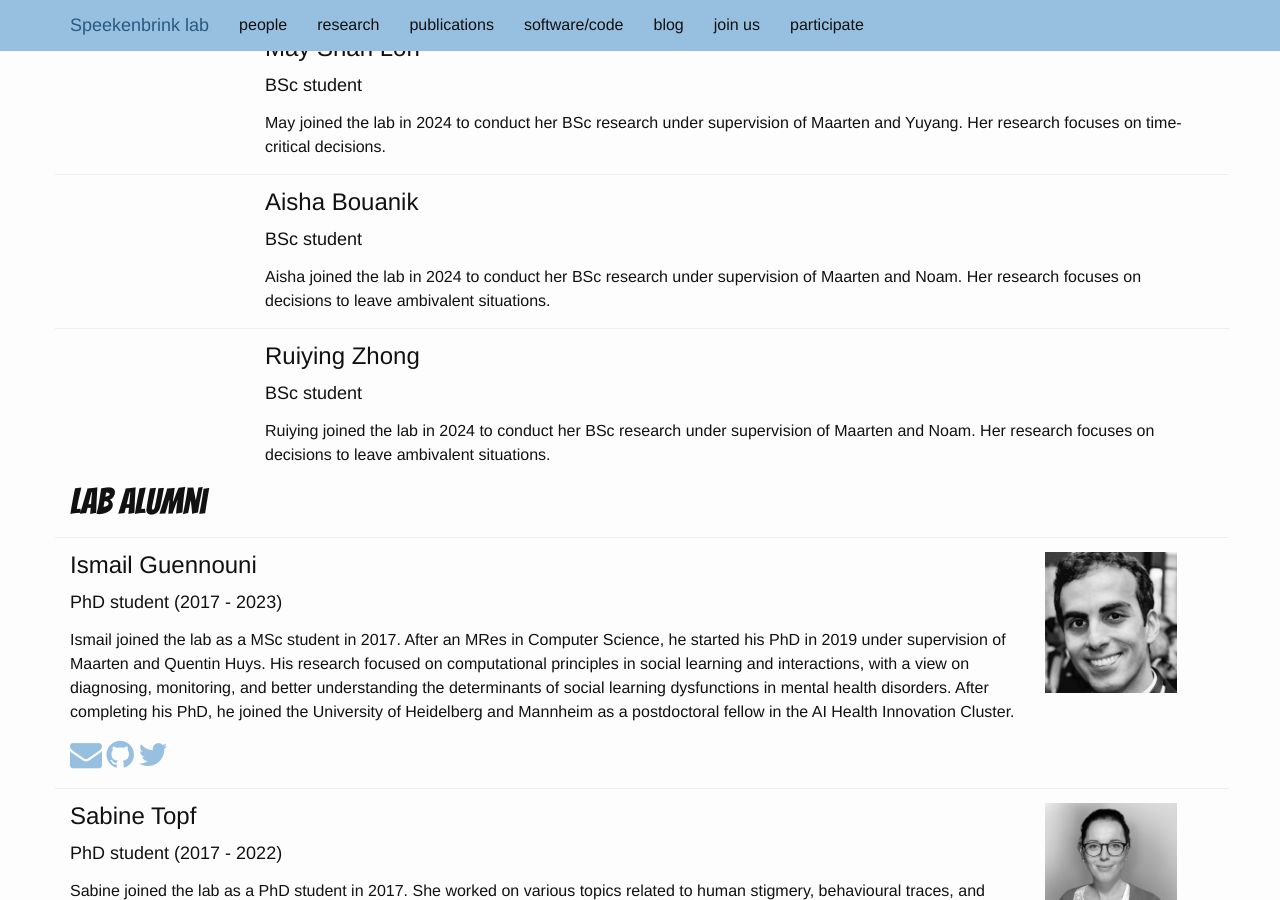
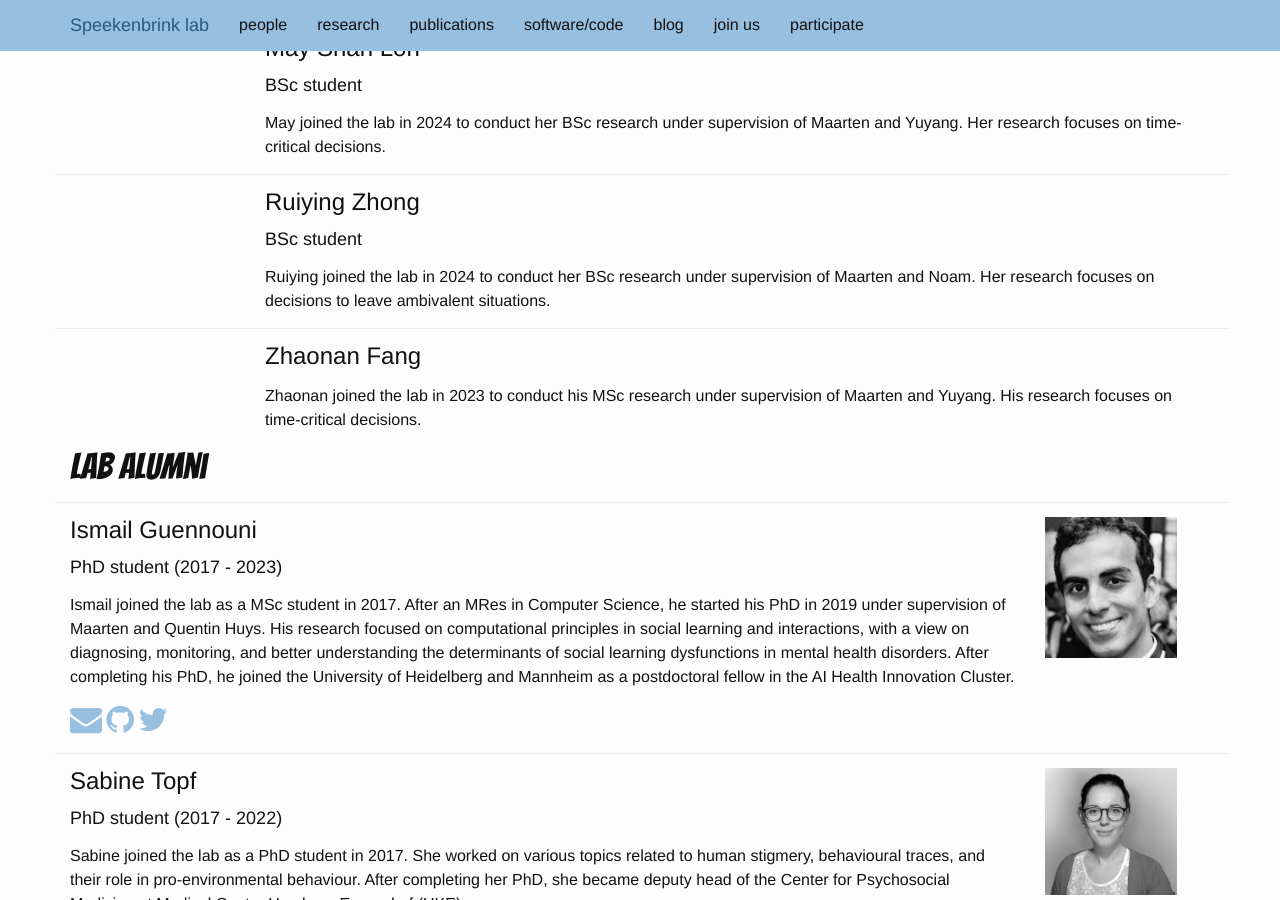
Before and after one commit to speekenbrink-lab/speekenbrink-lab.github.io, a Jekyll site: the page built from _pages/people.md, in a window 1280 px wide and 900 px high, scrolled down 1814 px. Built offline with Jekyll 4.4.1, drawn with Linux system fonts in a browser that asks for light colours; some web fonts are replaced.

Commit message:
fixed issues with people

```diff
--- a/_data/people.yaml
+++ b/_data/people.yaml
@@ -120,15 +120,6 @@
   blurb: May joined the lab in 2024 to conduct her BSc research under supervision
          of Maarten and Yuyang. Her research focuses on time-critical decisions.
 
-- tag: aisha_bouanik
-  name: Aisha Bouanik
-  start_year: 2024
-  current: 1
-  position: BSc student
-  blurb: Aisha joined the lab in 2024 to conduct her BSc research under supervision
-         of Maarten and Noam. Her research focuses on decisions to leave ambivalent
-         situations.
-
 - tag: ruiying_zhong
   name: Ruiying Zhong
   start_year: 2024
@@ -153,6 +144,7 @@
   name: Zhaonan Fang
   start_year: 2023
   end_year: 2024
+  current: 1
   blurb: Zhaonan joined the lab in 2023 to conduct his MSc research under supervision
          of Maarten and Yuyang. His research focuses on time-critical decisions.
   movingon_blurb: Zhaonan joined the lab in 2023 to conduct his MSc research under supervision
```
